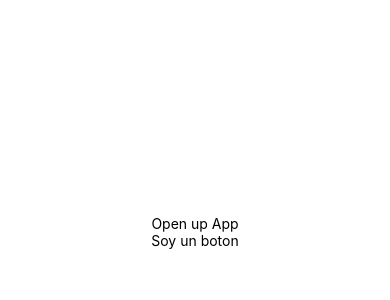
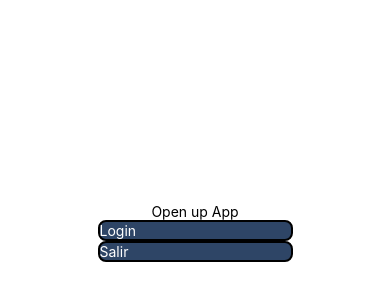
Before and after one commit to acano2791/ProyectoClaseMovil60, a React Native app in the folder ProyectoClaseAngel/: screen / in a window 390 px wide. Shown: the part 190-490 px from the top of the page. Built offline with nearby package versions, Linux system fonts and the light colour scheme.

Commit message:
- creacion de componente reutilizabel con props - estilizacion basica de componente button

```diff
--- a/ProyectoClaseAngel/App.tsx
+++ b/ProyectoClaseAngel/App.tsx
@@ -3,11 +3,26 @@
 import  CustomButton  from './src/components/CustomButton'
 
 export default function App() {
+const handleOnLogin = () => {
+console.log("Prueba desde app");
+alert("Alerta login desde app");
+
+  }
+
+  const handleOnLogout = () => {
+    alert("Alerta logout desde app");
+  }
+
   return (
     <View style={styles.container}>
       <Text>Open up App</Text>
       <StatusBar style="auto" />
-      <CustomButton />
+      <CustomButton
+        title={'Login'}
+        onClick={handleOnLogin}/>
+      <CustomButton
+        title={'Salir'}
+        onClick={handleOnLogout}/>
     </View>
   );
 }
--- a/ProyectoClaseAngel/src/components/CustomButton.tsx
+++ b/ProyectoClaseAngel/src/components/CustomButton.tsx
@@ -1,11 +1,38 @@
-import { Text, View } from "react-native";
+import { StyleSheet, Text, TouchableOpacity, View } from "react-native";
 
-export default function CustomButton (){
+interface CustomButtonProps {
+    title: string;
+    onClick:()=> void;
+}
+
+export default function CustomButton ({
+    title,
+    onClick
+}: CustomButtonProps){
 
     return(
-        <View>
-            <Text> Soy un boton </Text>
-        </View>
+
+        <TouchableOpacity
+        onPress={onClick}
+        style={styles.container}>
+            <Text
+                style={styles.text}>
+                {title}
+            </Text>
+        </TouchableOpacity>
+
     );
 
 }
+
+const styles = StyleSheet.create({
+    container:{
+        backgroundColor:"#2e4566",
+        width: "50%",
+        borderWidth: 2,
+        borderRadius: 8,
+    },
+    text:{
+        color: "white",
+    }
+});
```
